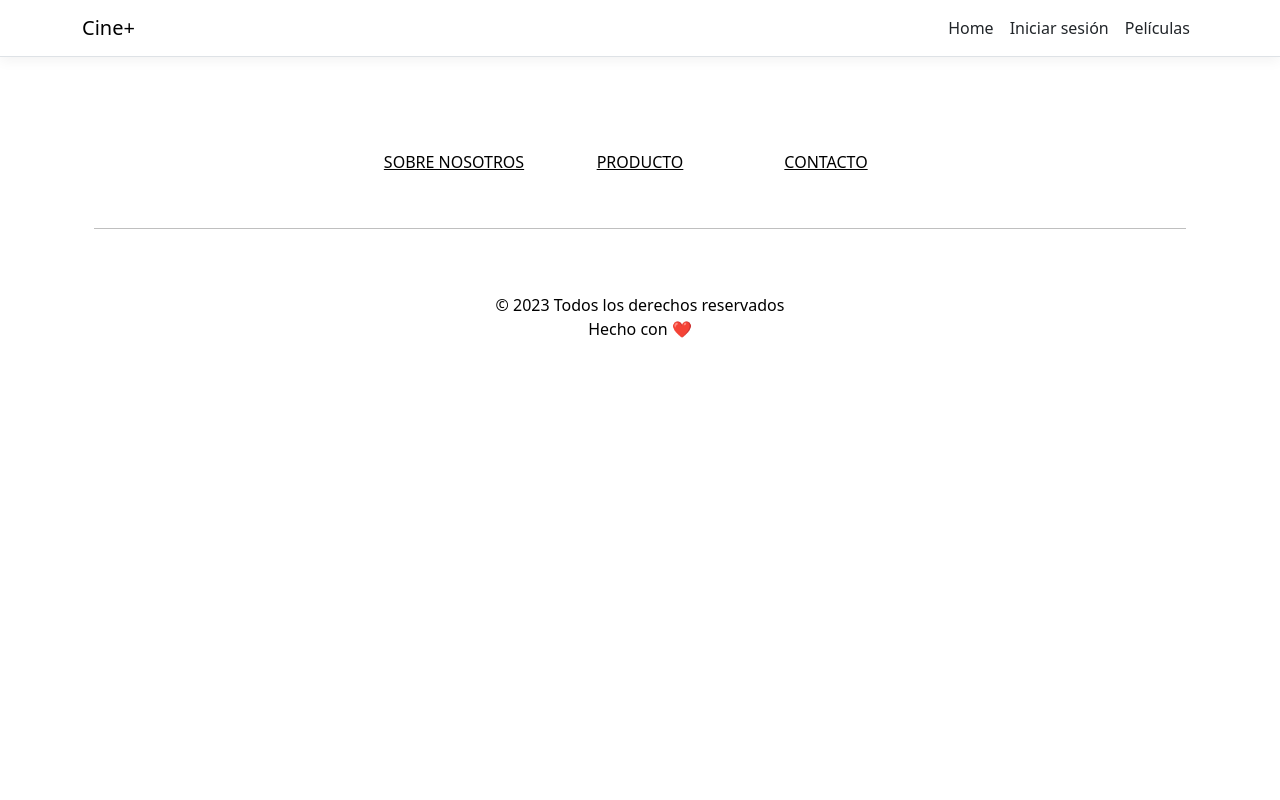
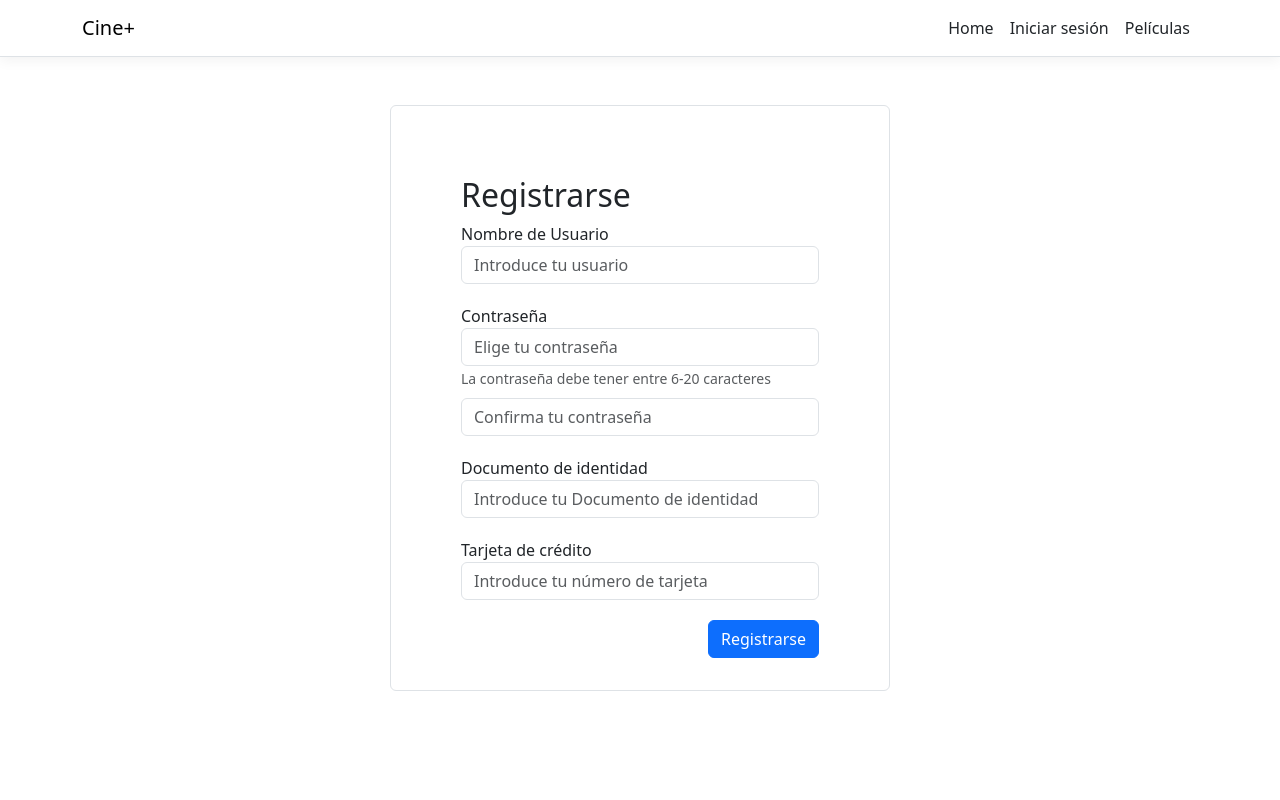
Before and after one commit to RogerMo01/cineplus, a React (Create React App) app in the folder ClientApp/: page /sign-up in a window 1280 px wide. Shown: the top 800 px of the page. Built offline with nearby package versions, Linux system fonts and the light colour scheme.

Commit message:
fix: Add Sign up page to routes
- minor style changes

```diff
--- a/ClientApp/src/AppRoutes.tsx
+++ b/ClientApp/src/AppRoutes.tsx
@@ -29,6 +29,10 @@ const AppRoutes: AppRoute[] = [
     element: <AboutPage />
   },
   {
+    path: 'sign-up',
+    element: <SignUpPage />
+  },
+  {
     path: '/contact',
     element: <ContactPage />
   },
--- a/ClientApp/src/components/LogInForm.tsx
+++ b/ClientApp/src/components/LogInForm.tsx
@@ -62,7 +62,7 @@ function LogInForm() {
 
   return (
     <div>
-      <div className="form-container border rounded custom-padding">
+      <div className="form-container border rounded custom-padding mt-5">
         <form onSubmit={handleSubmit}>
           <h2>Iniciar sesión</h2>
           <div className="form-group form-element">
--- a/ClientApp/src/components/SignUpForm.tsx
+++ b/ClientApp/src/components/SignUpForm.tsx
@@ -145,7 +145,7 @@ function SignUpForm() {
 
   return (
     <div>
-      <div className="form-container border rounded custom-padding">
+      <div className="form-container border rounded custom-padding mt-5">
         <form onSubmit={handleSubmit}>
           <h2>Registrarse</h2>
           <div className="form-group form-element">
@@ -172,11 +172,11 @@ function SignUpForm() {
             </div>
           </div>
           <div className="form-group form-element">
-            <label htmlFor="idCard">DNI</label>
+            <label htmlFor="idCard">Documento de identidad</label>
             <input
               className={`form-control ${dniTag}`}
               id="idCard"
-              placeholder="Introduce tu DNI"
+              placeholder="Introduce tu Documento de identidad"
               onChange={handleDniInputChange}
             />
             <div className="invalid-feedback">{dniInvalidFeedback}</div>
--- a/ClientApp/src/components/UsernameInput.tsx
+++ b/ClientApp/src/components/UsernameInput.tsx
@@ -14,7 +14,7 @@ function UsernameInput(props: Props) {
         className={`form-control ${props.usernameTag}`}
         name="username"
         id="usernameInput"
-        placeholder="Elige tu usuario"
+        placeholder="Introduce tu usuario"
         onChange={props.changeHandler}
       />
       <div className="invalid-feedback">{props.invalidFeedback}</div>
```
